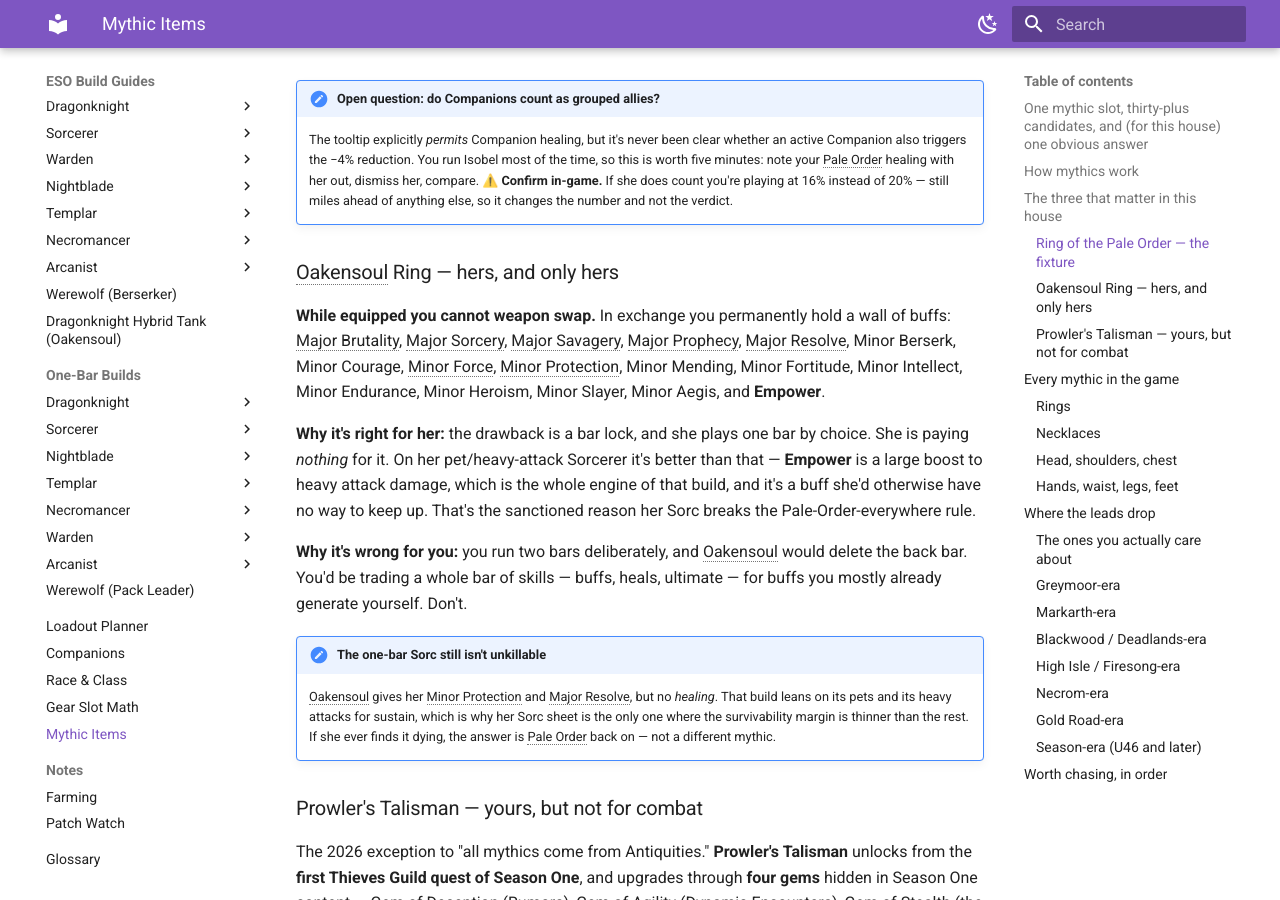
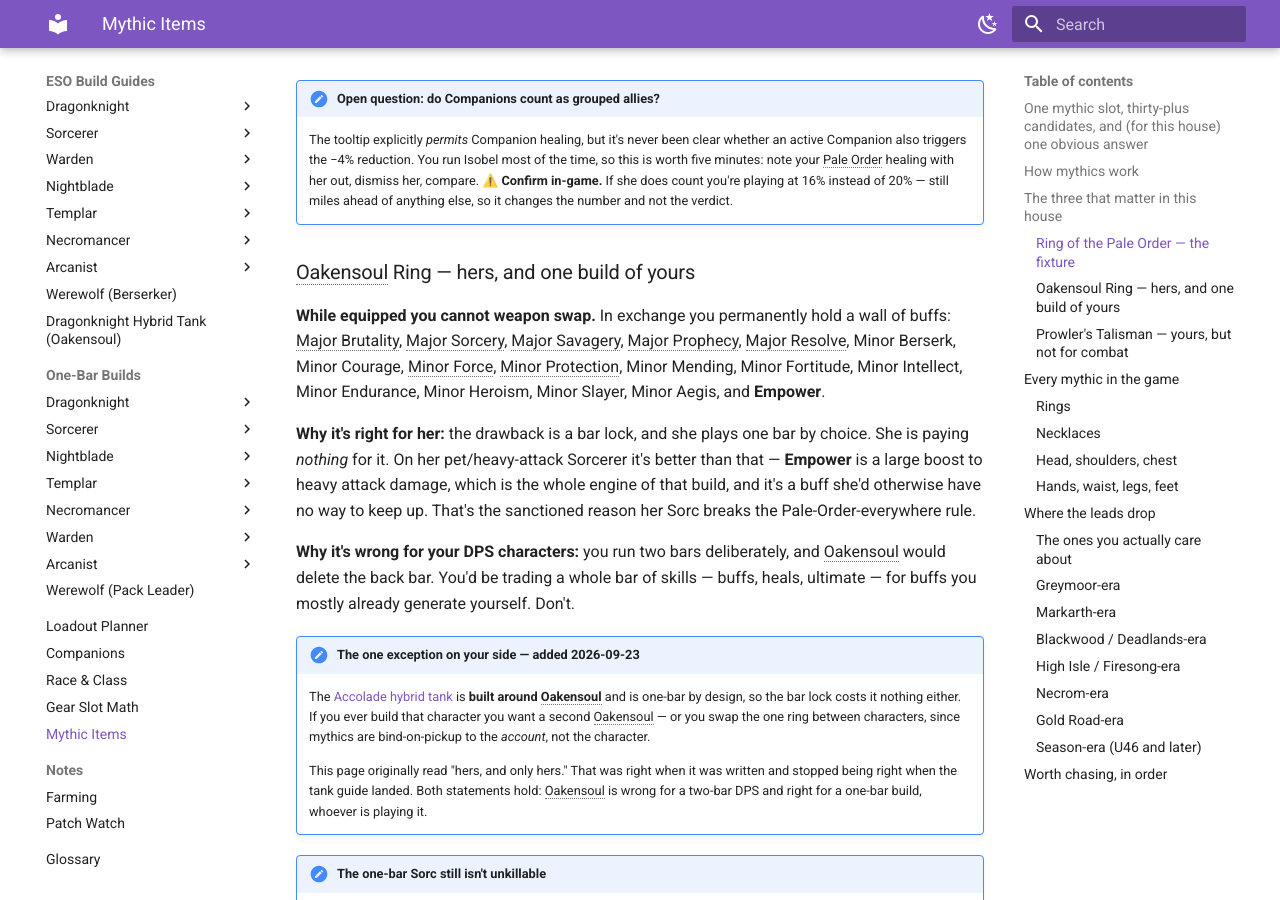
Before and after one commit to txbluemoose/Moose-ESO, an MkDocs documentation site: the page built from docs/shared/mythics.md, in a window 1280 px wide and 900 px high, scrolled down 2100 px. Built offline with MkDocs 1.6.1 and Material for MkDocs 9.7.7, drawn with Linux system fonts in a browser that asks for light colours; some of the changed text lies outside the part shown.

Commit message:
Mythics: reconcile the Oakensoul verdict with the Accolade tank guide (#40)
The page said Oakensoul was 'hers, and only hers' and told him not to use
it. That was correct when written and stopped being correct when the
Accolade one-bar tank shipped, which is built around Oakensoul and is his.

Both statements are true once they are scoped properly, so the page now says
so: Oakensoul is wrong for a two-bar DPS character and right for a one-bar
build, whoever is playing it. The section is retitled, the carve-out is dated,
and the chase list gains an entry saying to dig it only if he actually builds
that tank rather than to have it.

Also updates the Rourken Steamguards entry. It was written as insurance for
'the day you're in a group where Pale Order reads 0%'; he now duos dungeons
with his wife and two Companions, so that day has arrived - but the answer
there is still a 2-piece monster set rather than a second mythic, which the
entry now points at gear-math to explain.

Co-authored-by: Claude <noreply@anthropic.com>

```diff
--- a/docs/shared/mythics.md
+++ b/docs/shared/mythics.md
@@ -57,13 +57,18 @@ It is also the reason the "should I run a damage mythic instead" question always
 !!! note "Open question: do Companions count as grouped allies?"
     The tooltip explicitly *permits* Companion healing, but it's never been clear whether an active Companion also triggers the −4% reduction. You run Isobel most of the time, so this is worth five minutes: note your Pale Order healing with her out, dismiss her, compare. **⚠️ Confirm in-game.** If she does count you're playing at 16% instead of 20% — still miles ahead of anything else, so it changes the number and not the verdict.
 
-### Oakensoul Ring — hers, and only hers
+### Oakensoul Ring — hers, and one build of yours
 
 **While equipped you cannot weapon swap.** In exchange you permanently hold a wall of buffs: Major Brutality, Major Sorcery, Major Savagery, Major Prophecy, Major Resolve, Minor Berserk, Minor Courage, Minor Force, Minor Protection, Minor Mending, Minor Fortitude, Minor Intellect, Minor Endurance, Minor Heroism, Minor Slayer, Minor Aegis, and **Empower**.
 
 **Why it's right for her:** the drawback is a bar lock, and she plays one bar by choice. She is paying *nothing* for it. On her pet/heavy-attack Sorcerer it's better than that — **Empower** is a large boost to heavy attack damage, which is the whole engine of that build, and it's a buff she'd otherwise have no way to keep up. That's the sanctioned reason her Sorc breaks the Pale-Order-everywhere rule.
 
-**Why it's wrong for you:** you run two bars deliberately, and Oakensoul would delete the back bar. You'd be trading a whole bar of skills — buffs, heals, ultimate — for buffs you mostly already generate yourself. Don't.
+**Why it's wrong for your DPS characters:** you run two bars deliberately, and Oakensoul would delete the back bar. You'd be trading a whole bar of skills — buffs, heals, ultimate — for buffs you mostly already generate yourself. Don't.
+
+!!! note "The one exception on your side — added 2026-09-23"
+    The [Accolade hybrid tank](../full-builds/dragonknight-tank-oakensoul.md) is **built around Oakensoul** and is one-bar by design, so the bar lock costs it nothing either. If you ever build that character you want a second Oakensoul — or you swap the one ring between characters, since mythics are bind-on-pickup to the *account*, not the character.
+
+    This page originally read "hers, and only hers." That was right when it was written and stopped being right when the tank guide landed. Both statements hold: Oakensoul is wrong for a two-bar DPS and right for a one-bar build, whoever is playing it.
 
 !!! note "The one-bar Sorc still isn't unkillable"
     Oakensoul gives her Minor Protection and Major Resolve, but no *healing*. That build leans on its pets and its heavy attacks for sustain, which is why her Sorc sheet is the only one where the survivability margin is thinner than the rest. If she ever finds it dying, the answer is Pale Order back on — not a different mythic.
@@ -224,9 +229,10 @@ You already own the only mythic that matters, so treat this as a list of side qu
 
 1. **Finish Prowler's Talisman's four gems.** No scrying, no leads, no expiry clock — four pieces of Season One content you'd enjoy anyway. It makes your thieving loadout meaningfully better and costs nothing you're using elsewhere. This is the only item on this page with a clear "do it now."
 2. **Nothing else, for her.** She has Pale Order on everything and Oakensoul on the Sorc. That's the complete correct answer for a one-bar, no-scribing player, and no mythic on this page improves either sheet. Her Antiquities time is better spent on furnishings and motifs.
-3. **Rourken Steamguards**, if you ever want a second combat mythic. It's the only one that pays you for the thing you already do — standing in melee and blocking — instead of asking you to change how you fight. It still loses to Pale Order solo, but it's the right item to have in the bank for the day you're in a group where Pale Order reads 0%.
-4. **Shattered Paths Signet**, purely as a group-content option. It's the current damage king and its leads are permanently farmable in Coldharbour and City of Ash II. Only relevant when you're grouped — and even then, check [Gear Slot Math](gear-math.md) first, because a 2-piece monster set is often the simpler answer.
-5. **The Shadow Queen's Cowl**, if the thieving bug bites harder. It overlaps Prowler's Talisman rather than stacking with it, so pick one; the Cowl is stronger for pure heist work, the Talisman is free and already half done.
+3. **Rourken Steamguards**, if you ever want a second combat mythic. It's the only one that pays you for the thing you already do — standing in melee and blocking — instead of asking you to change how you fight. It still loses to Pale Order solo, but it's the right item to have in the bank for the day you're in a group where Pale Order reads 0%. **Note as of 2026-09-23:** you now duo dungeons with her and two Companions, so that day has arrived — but the answer there is still a **2-piece monster set**, not a mythic. See [Gear Slot Math](gear-math.md).
+4. **Oakensoul**, but only if you actually build the [Accolade tank](../full-builds/dragonknight-tank-oakensoul.md). Don't dig it "to have it" — it does nothing for any character you currently play.
+5. **Shattered Paths Signet**, purely as a group-content option. It's the current damage king and its leads are permanently farmable in Coldharbour and City of Ash II. Only relevant when you're grouped — and even then, check [Gear Slot Math](gear-math.md) first, because a 2-piece monster set is often the simpler answer.
+6. **The Shadow Queen's Cowl**, if the thieving bug bites harder. It overlaps Prowler's Talisman rather than stacking with it, so pick one; the Cowl is stronger for pure heist work, the Talisman is free and already half done.
 
 **Everything else on this page is a trap for this household**, and usually for the same two reasons: it costs you Pale Order, or its downside lands on a resource you're already short of. The two most painful near-misses are worth naming, because both *look* perfect on paper:
 
```
